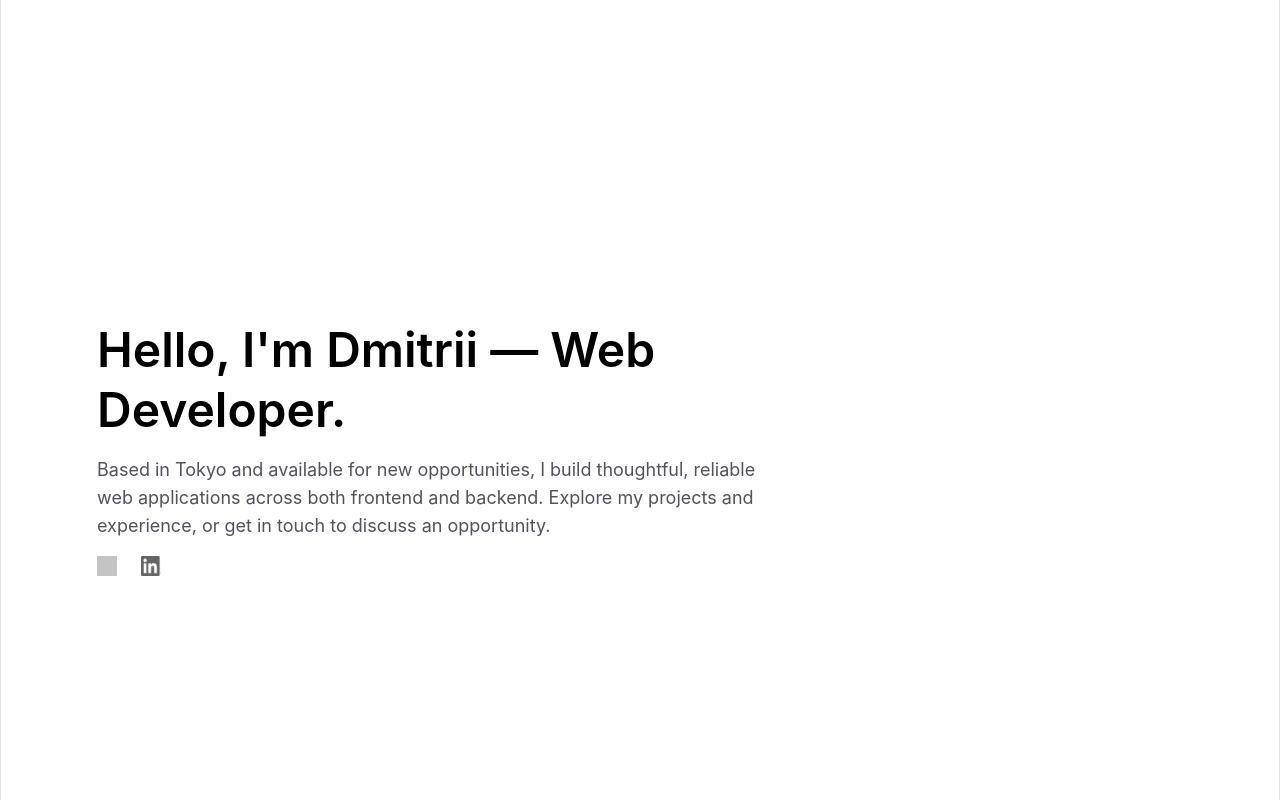
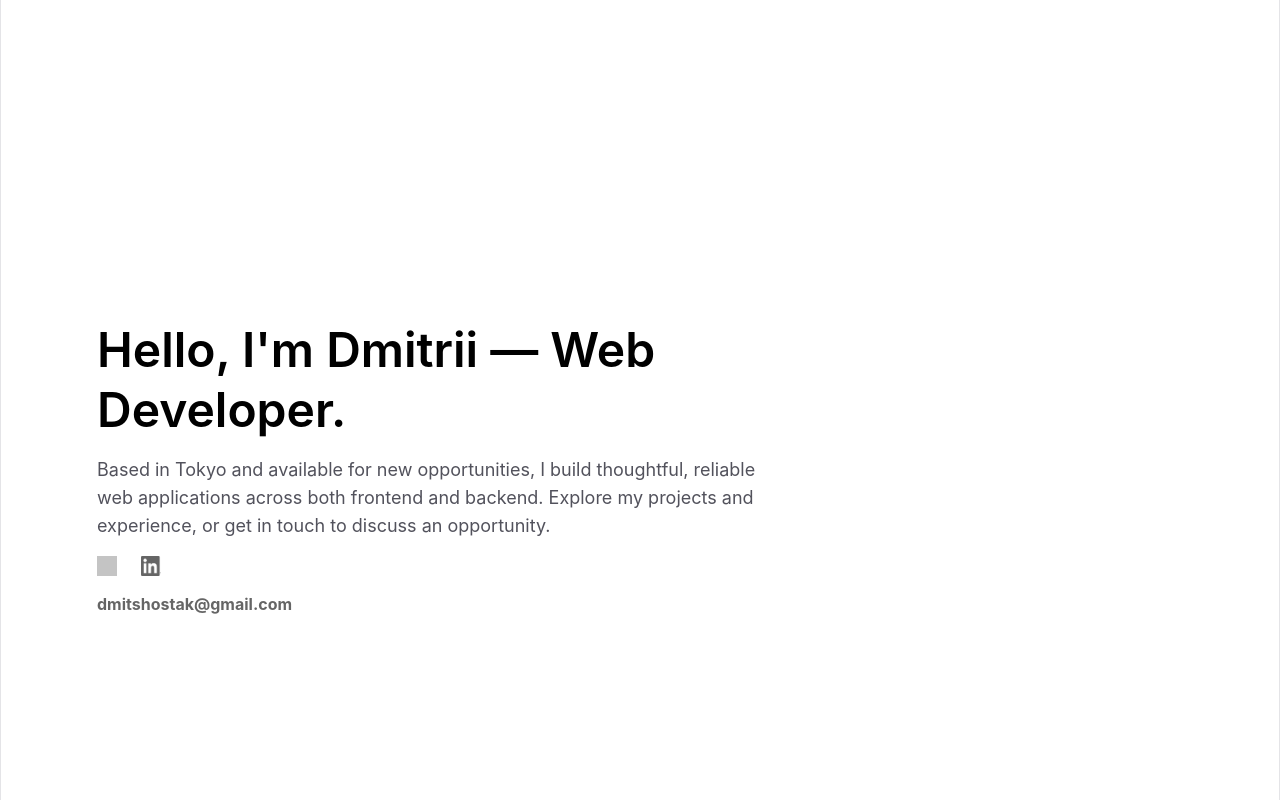
Before and after one commit to script-amv/portfolio, a React (Vite) app: page / in a window 1280 px wide. Shown: the top 800 px of the page. Built offline with nearby package versions, Linux system fonts and the light colour scheme; grey boxes are pictures that could not be loaded.

Commit message:
feat: add intro email link
- add a mailto link below the profile icons

```diff
--- a/src/App.tsx
+++ b/src/App.tsx
@@ -10,13 +10,19 @@ function App() {
         title="Hello, I'm Dmitrii — Web Developer."
         description="Based in Tokyo and available for new opportunities, I build thoughtful, reliable web applications across both frontend and backend. Explore my projects and experience, or get in touch to discuss an opportunity."
       >
-        <div className="mt-4 flex gap-6 opacity-60">
-          <a href="https://github.com/script-amv">
-            <img className="h-5 w-5" src={githubIcon} />
-          </a>
+        <div className="mt-4 opacity-60">
+          <div className="flex gap-6">
+            <a href="https://github.com/script-amv">
+              <img className="h-5 w-5" src={githubIcon} />
+            </a>
 
-          <a href="https://www.linkedin.com/in/script-amv">
-            <img className="h-5 w-5" src={linkedinIcon} />
+            <a href="https://www.linkedin.com/in/script-amv">
+              <img className="h-5 w-5" src={linkedinIcon} />
+            </a>
+          </div>
+
+          <a className="mt-4 block font-bold" href="mailto:dmitshostak@gmail.com">
+            dmitshostak@gmail.com
           </a>
         </div>
       </Section>
```
